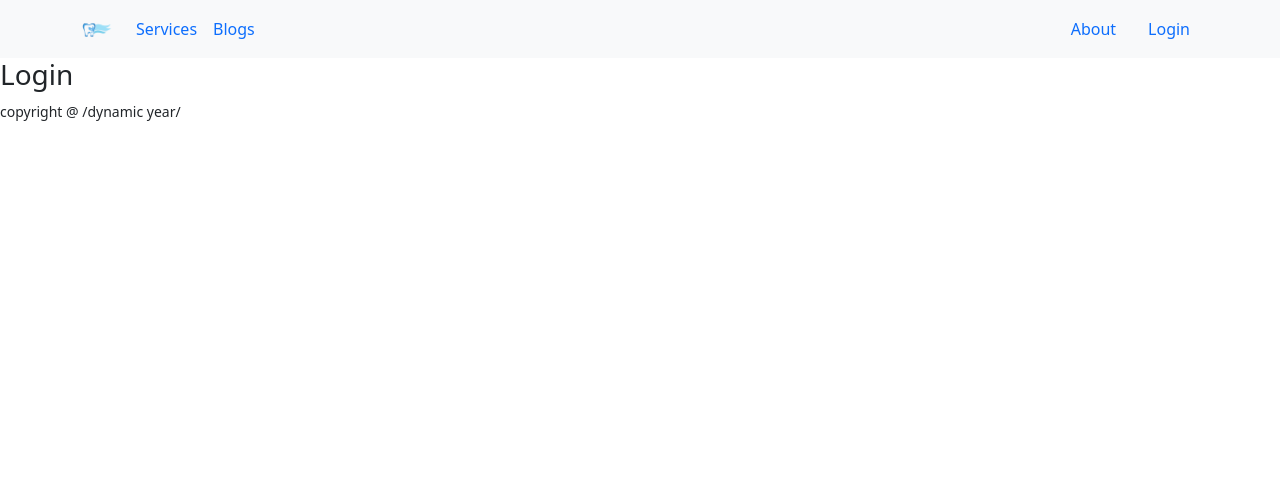
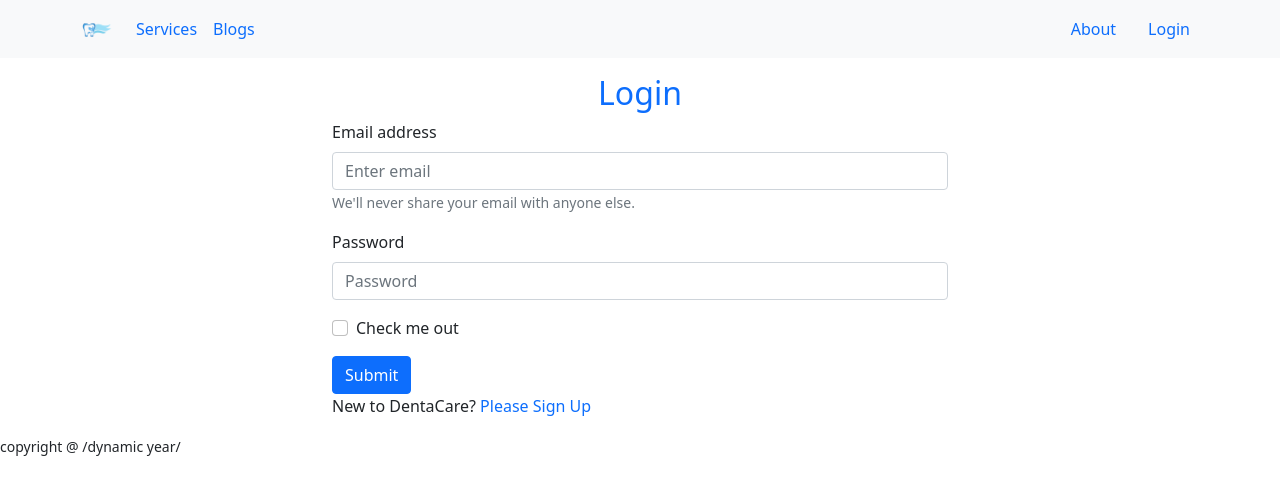
Before and after one commit to abdulawalemon1/dentacare, a React (Create React App) app: page /login in a window 1280 px wide. Shown: the top 494 px of the page. Built offline with nearby package versions, Linux system fonts and the light colour scheme; no server answers.

Commit message:
login & signup page added

```diff
--- a/src/App.js
+++ b/src/App.js
@@ -8,6 +8,7 @@
 import Footer from './Pages/Shared/Footer/Footer';
 import Notfound from './Pages/Shared/NotFound/Notfound';
 import Login from './Pages/Login/Login';
+import Register from './Pages/Login/Register';
 
 
 
@@ -22,6 +23,7 @@
         <Route path='/home' element={<Home></Home>}></Route>
         <Route path="/about" element={<About></About>}></Route>
         <Route path='/login' element={<Login></Login>}></Route>
+        <Route path='/register' element={<Register></Register>}></Route>
         <Route path='*' element={<Notfound></Notfound>}></Route>
       </Routes>
       <Footer></Footer>
--- a/src/Pages/Login/Login.js
+++ b/src/Pages/Login/Login.js
@@ -1,9 +1,45 @@
-import React from 'react';
+import React, { useRef } from 'react';
+import { Form, Button } from 'react-bootstrap';
+import { Link, useNavigate } from 'react-router-dom';
 
 const Login = () => {
+    const emailRef = useRef('');
+    const passwordRef = useRef('');
+    const navigate = useNavigate();
+
+    const handleSubmit = event => {
+        event.preventDefault();
+        const email = emailRef.current.value;
+        const password = passwordRef.current.value;
+
+    }
+    const navigateRegister = event => {
+        navigate('/register')
+    }
     return (
-        <div>
-            <h3>Login</h3>
+        <div className='container w-50 mx-auto'>
+            <h2 className='text-primary text-center mt-3'>Login</h2>
+            <Form onSubmit={handleSubmit}>
+                <Form.Group className="mb-3" controlId="formBasicEmail">
+                    <Form.Label>Email address</Form.Label>
+                    <Form.Control ref={emailRef} type="email" placeholder="Enter email" required />
+                    <Form.Text className="text-muted">
+                        We'll never share your email with anyone else.
+                    </Form.Text>
+                </Form.Group>
+
+                <Form.Group className="mb-3" controlId="formBasicPassword">
+                    <Form.Label>Password</Form.Label>
+                    <Form.Control ref={passwordRef} type="password" placeholder="Password" required />
+                </Form.Group>
+                <Form.Group className="mb-3" controlId="formBasicCheckbox">
+                    <Form.Check type="checkbox" label="Check me out" />
+                </Form.Group>
+                <Button variant="primary" type="submit">
+                    Submit
+                </Button>
+            </Form>
+            <p>New to DentaCare? <Link to={"/register"} className='text-primary text-decoration-none' onClick={navigateRegister}>Please Sign Up</Link></p>
         </div>
     );
 };
--- a/src/Pages/Login/Register.js
+++ b/src/Pages/Login/Register.js
@@ -1,9 +1,56 @@
-import React from 'react';
+import React, { useRef } from 'react';
+import { Button, Form } from 'react-bootstrap';
+import { Link, useNavigate } from 'react-router-dom';
 
 const Register = () => {
+    const nameRef = useRef('');
+    const emailRef = useRef('');
+    const passwordRef = useRef('');
+    const navigate = useNavigate();
+
+
+
+    const handleRegister = event => {
+        event.preventDefault();
+        const name = nameRef.current.value;
+        const email = emailRef.current.value;
+        const password = passwordRef.current.value;
+        console.log(name, email, password);
+    }
+    const navigateLogin = event => {
+        navigate('/login');
+    }
     return (
-        <div>
-            <h3>Sign Up</h3>
+        <div className='container w-50 mx-auto'>
+            <h2 className='text-center text-primary'>Sign Up</h2>
+            <Form onSubmit={handleRegister}>
+                <Form.Group className="mb-3" controlId="formBasicEmail">
+                    <Form.Label>Name</Form.Label>
+                    <Form.Control ref={nameRef} type="name" placeholder="Your name" required />
+                    <Form.Text className="text-muted">
+                        We'll never share your email with anyone else.
+                    </Form.Text>
+                </Form.Group>
+                <Form.Group className="mb-3" controlId="formBasicEmail">
+                    <Form.Label>Email address</Form.Label>
+                    <Form.Control ref={emailRef} type="email" placeholder="Enter email" required />
+                    <Form.Text className="text-muted">
+                        We'll never share your email with anyone else.
+                    </Form.Text>
+                </Form.Group>
+
+                <Form.Group className="mb-3" controlId="formBasicPassword">
+                    <Form.Label>Password</Form.Label>
+                    <Form.Control ref={passwordRef} type="password" placeholder="Password" required />
+                </Form.Group>
+                <Form.Group className="mb-3" controlId="formBasicCheckbox">
+                    <Form.Check type="checkbox" label="Check me out" />
+                </Form.Group>
+                <Button variant="primary" type="submit">
+                    Sign Up
+                </Button>
+            </Form>
+            <p>Already have an account? <Link to={"/login"} className='text-primary text-decoration-none' onClick={navigateLogin}>Please Login</Link></p>
         </div>
     );
 };
```
